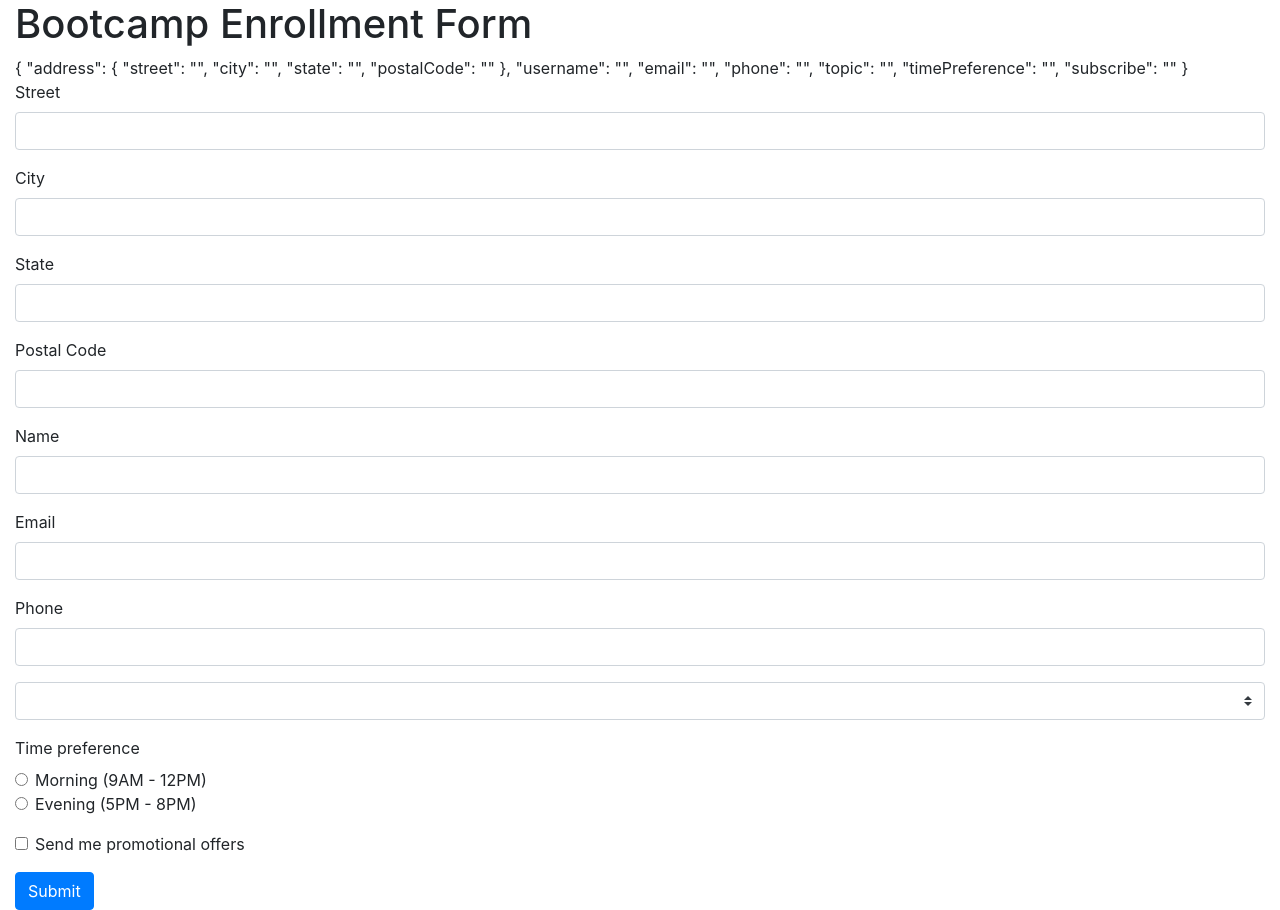
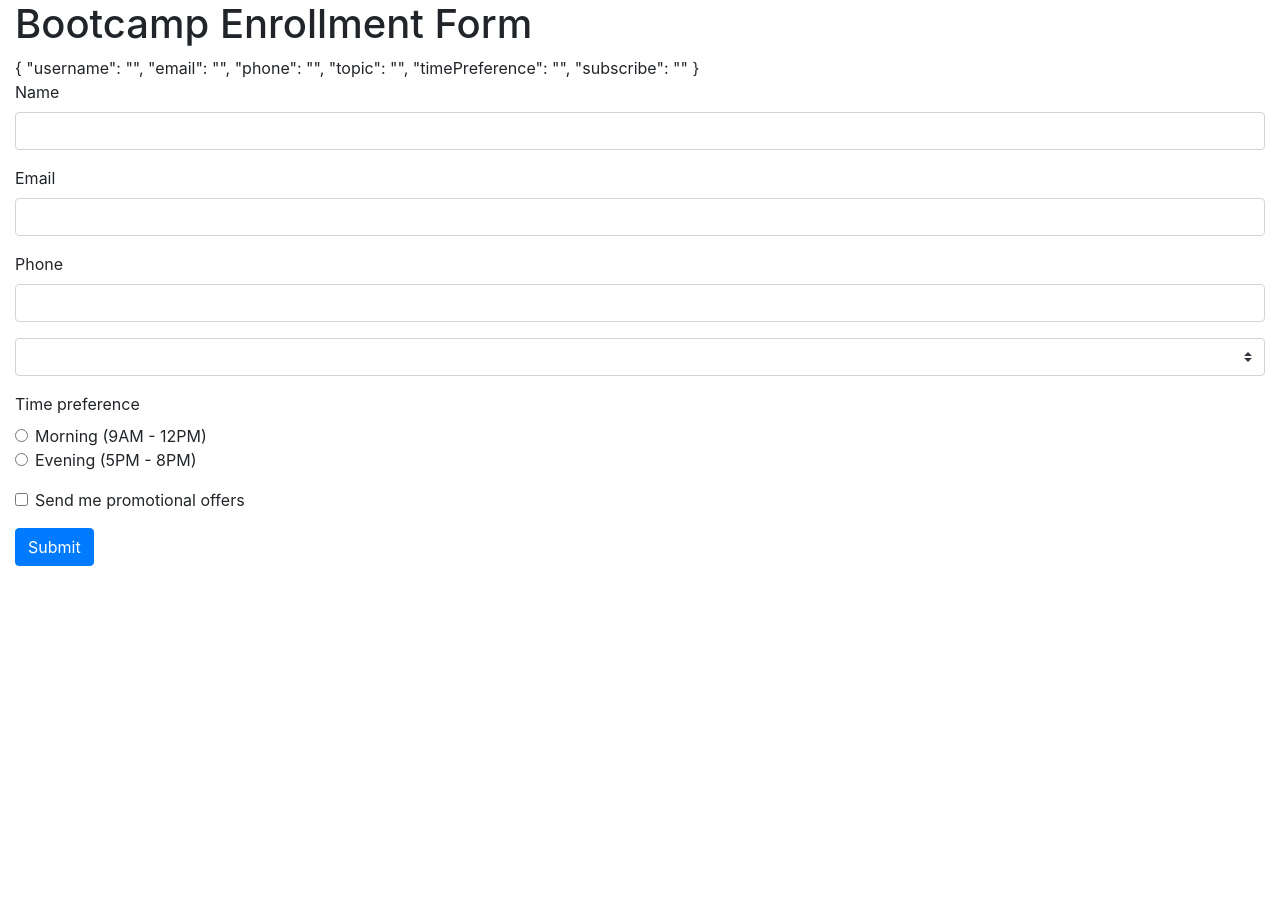
Before and after one commit to vartanbeno/angular-forms, an Angular app: page / in a window 1280 px wide. After the commit the page ends 800 px from the top, so only its background shows below. Built offline with nearby package versions, Linux system fonts and the light colour scheme.

Commit message:
just wanted to showcase ngModelGroup

```diff
--- a/src/app/app.component.html
+++ b/src/app/app.component.html
@@ -3,25 +3,6 @@
   <form #userForm="ngForm">
 
     {{ userForm.value | json }}
-
-    <div ngModelGroup="address">
-      <div class="form-group">
-        <label>Street</label>
-        <input type="text" class="form-control" name="street" ngModel>
-      </div>
-      <div class="form-group">
-        <label>City</label>
-        <input type="text" class="form-control" name="city" ngModel>
-      </div>
-      <div class="form-group">
-        <label>State</label>
-        <input type="text" class="form-control" name="state" ngModel>
-      </div>
-      <div class="form-group">
-        <label>Postal Code</label>
-        <input type="text" class="form-control" name="postalCode" ngModel>
-      </div>
-    </div>
 
     <div class="form-group">
       <label>Name</label>
```
